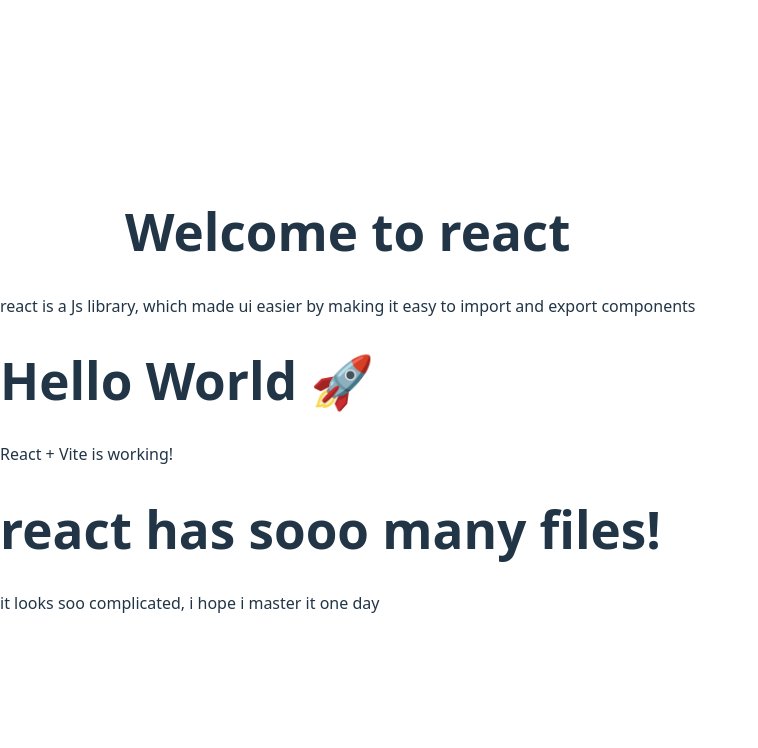
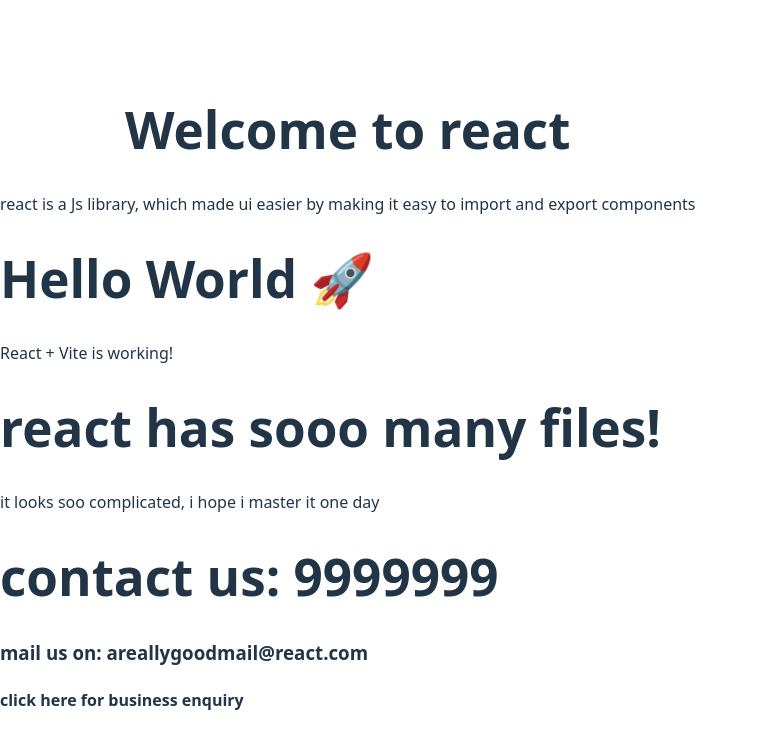
Before and after one commit to varadisthedev/react-playground, a React (Vite) app: page / in a window 1280 px wide. Shown: the top 748 px of the page, without its empty margins (0-758 px from the left). Built offline with nearby package versions, Linux system fonts and the light colour scheme.

Commit message:
created a footer and linked it inside App.jsx

```diff
--- a/src/App.jsx
+++ b/src/App.jsx
@@ -1,5 +1,6 @@
 // child components are imported at top in app.jsx
 import Header from "./Header.jsx";
+import Footer from "./Footer.jsx";
 
 export default function App() {
   return (
@@ -9,9 +10,10 @@
 
       <h1>Hello World 🚀</h1>
       <p>React + Vite is working!</p>
-
       <h1>react has sooo many files!</h1>
       <p>it looks soo complicated, i hope i master it one day</p>
+
+      <Footer/>
     </div>
   );
 }
--- /dev/null
+++ b/src/Footer.jsx
@@ -0,0 +1,9 @@
+export default function Footer(){
+    return(
+        <div>
+            <h1>contact us: 9999999 </h1>
+            <h3>mail us on: areallygoodmail@react.com </h3>
+            <h4>click here for business enquiry</h4>
+        </div>
+    )
+}
```
Also changed, not shown: react_doc.txt (added).
